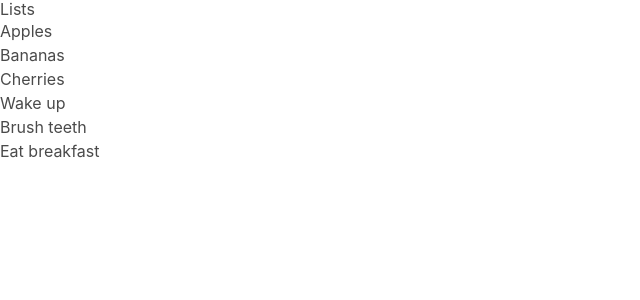
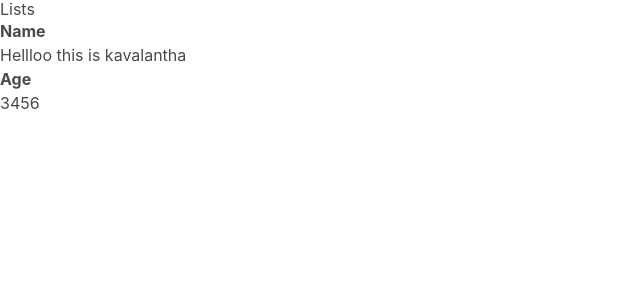
Before and after one commit to madhavi-anneboina/my-reactapp, a React (Create React App) app: page / in a window 1280 px wide. Shown: the top 300 px of the page, without its empty margins (0-640 px from the left). Built offline with nearby package versions, Linux system fonts and the light colour scheme.

Commit message:
added data

```diff
--- a/src/App.js
+++ b/src/App.js
@@ -32,16 +32,12 @@ const App = () => {
   return (
     <div>
       <h1>Lists</h1>
-      <ul>
-  <li>Apples</li>
-  <li>Bananas</li>
-  <li>Cherries</li>
-</ul>
-<ol>
-  <li>Wake up</li>
-  <li>Brush teeth</li>
-  <li>Eat breakfast</li>
-</ol>
+        <dl>
+          <dt>Name</dt>
+          <dd>Hellloo this is kavalantha</dd>
+          <dt>Age</dt>
+          <dd>3456</dd>
+        </dl>
 
 
       {/* <Greet name="ramana">
```
